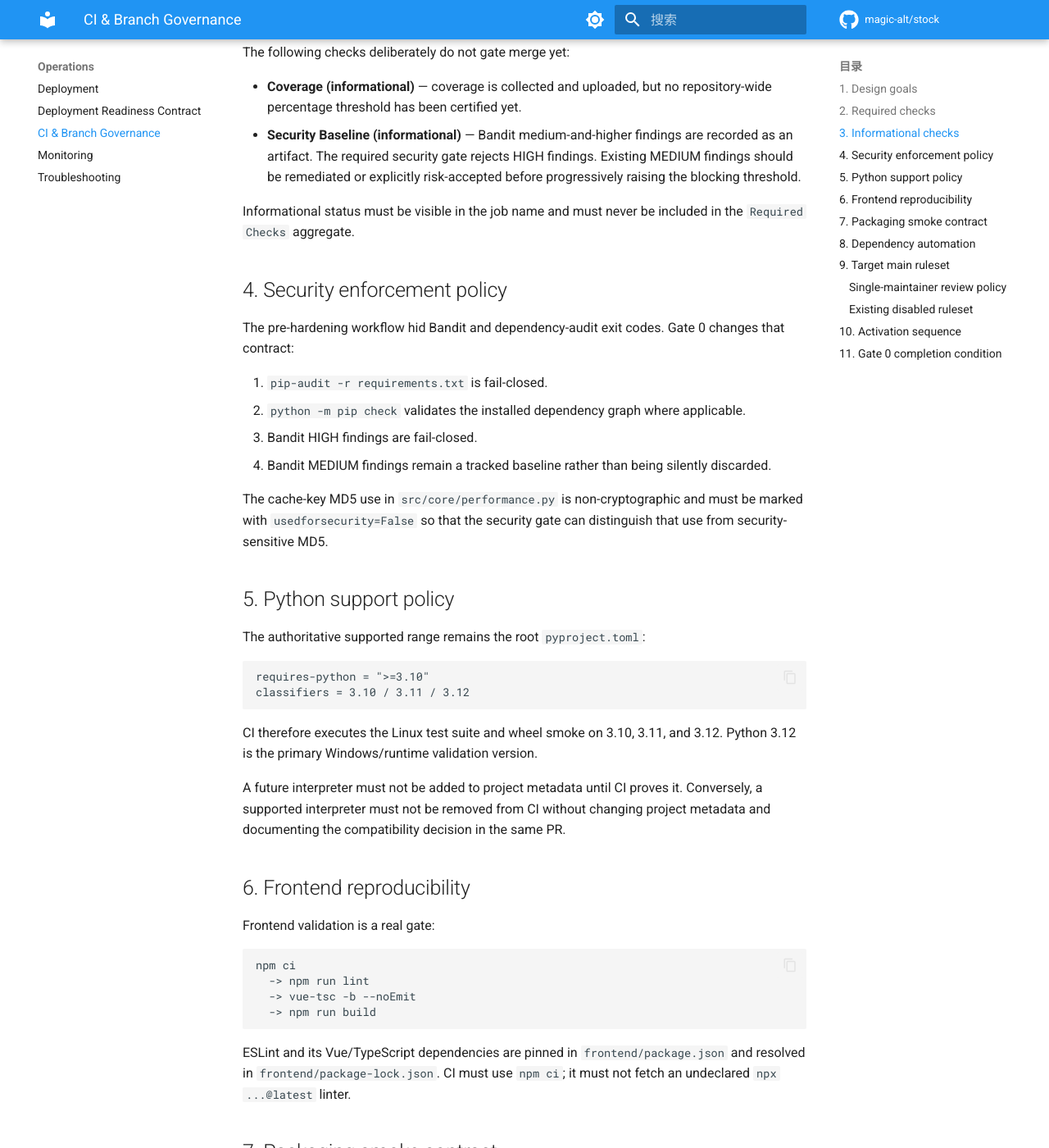
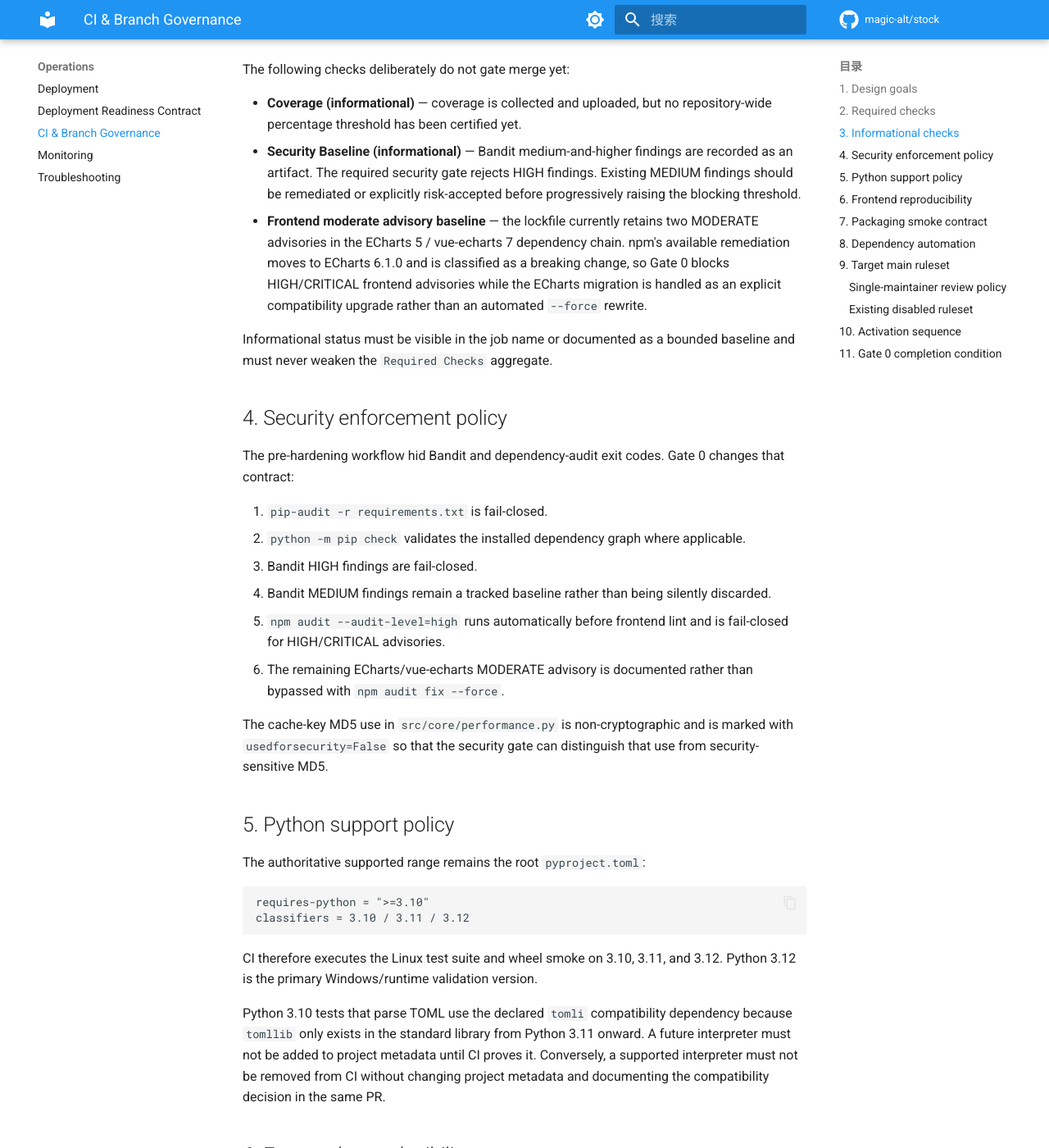
Before and after one commit to magic-alt/stock, an MkDocs documentation site: the page built from docs/CI_GOVERNANCE.md, in a window 1280 px wide and 1400 px high, scrolled down 1546 px. Shown: the whole window at 82% size. Built offline with MkDocs 1.6.1 and Material for MkDocs 9.7.7, drawn with Linux system fonts in a browser that asks for light colours; comment, search, counter and statistics services are not loaded; the version menu is left out; some of the changed text lies outside the part shown.

Commit message:
docs(governance): document frontend advisory enforcement

````diff
--- a/docs/CI_GOVERNANCE.md
+++ b/docs/CI_GOVERNANCE.md
@@ -21,8 +21,8 @@
 | `Python Tests (3.12)` | Supported interpreter test gate |
 | `Windows Tests (3.12)` | Windows compatibility gate |
 | `Code Quality` | Ruff plus the current MyPy baseline |
-| `Security Gate` | High-severity Bandit findings and known dependency vulnerabilities are blocking |
-| `Frontend Gate` | `npm ci`, ESLint, Vue/TypeScript type check, and production build |
+| `Security Gate` | High-severity Bandit findings and known Python dependency vulnerabilities are blocking |
+| `Frontend Gate` | `npm ci`, HIGH-severity npm audit, ESLint, Vue/TypeScript type check, and production build |
 | `Packaging Smoke (3.10/3.11/3.12)` | Build wheel, Twine metadata validation, clean wheel install, CLI smoke |
 | `Documentation Gate` | Strict MkDocs build |
 | `Docker Validation` | Production image and Compose configuration |
@@ -37,8 +37,9 @@
 
 - **Coverage (informational)** — coverage is collected and uploaded, but no repository-wide percentage threshold has been certified yet.
 - **Security Baseline (informational)** — Bandit medium-and-higher findings are recorded as an artifact. The required security gate rejects HIGH findings. Existing MEDIUM findings should be remediated or explicitly risk-accepted before progressively raising the blocking threshold.
+- **Frontend moderate advisory baseline** — the lockfile currently retains two MODERATE advisories in the ECharts 5 / vue-echarts 7 dependency chain. npm's available remediation moves to ECharts 6.1.0 and is classified as a breaking change, so Gate 0 blocks HIGH/CRITICAL frontend advisories while the ECharts migration is handled as an explicit compatibility upgrade rather than an automated `--force` rewrite.
 
-Informational status must be visible in the job name and must never be included in the `Required Checks` aggregate.
+Informational status must be visible in the job name or documented as a bounded baseline and must never weaken the `Required Checks` aggregate.
 
 ## 4. Security enforcement policy
 
@@ -48,8 +49,10 @@
 2. `python -m pip check` validates the installed dependency graph where applicable.
 3. Bandit HIGH findings are fail-closed.
 4. Bandit MEDIUM findings remain a tracked baseline rather than being silently discarded.
+5. `npm audit --audit-level=high` runs automatically before frontend lint and is fail-closed for HIGH/CRITICAL advisories.
+6. The remaining ECharts/vue-echarts MODERATE advisory is documented rather than bypassed with `npm audit fix --force`.
 
-The cache-key MD5 use in `src/core/performance.py` is non-cryptographic and must be marked with `usedforsecurity=False` so that the security gate can distinguish that use from security-sensitive MD5.
+The cache-key MD5 use in `src/core/performance.py` is non-cryptographic and is marked with `usedforsecurity=False` so that the security gate can distinguish that use from security-sensitive MD5.
 
 ## 5. Python support policy
 
@@ -62,7 +65,7 @@
 
 CI therefore executes the Linux test suite and wheel smoke on 3.10, 3.11, and 3.12. Python 3.12 is the primary Windows/runtime validation version.
 
-A future interpreter must not be added to project metadata until CI proves it. Conversely, a supported interpreter must not be removed from CI without changing project metadata and documenting the compatibility decision in the same PR.
+Python 3.10 tests that parse TOML use the declared `tomli` compatibility dependency because `tomllib` only exists in the standard library from Python 3.11 onward. A future interpreter must not be added to project metadata until CI proves it. Conversely, a supported interpreter must not be removed from CI without changing project metadata and documenting the compatibility decision in the same PR.
 
 ## 6. Frontend reproducibility
 
@@ -71,11 +74,14 @@
 ```text
 npm ci
   -> npm run lint
+       -> prelint: npm run security:audit
+                    -> npm audit --audit-level=high
+       -> eslint . --max-warnings=0
   -> vue-tsc -b --noEmit
   -> npm run build
 ```
 
-ESLint and its Vue/TypeScript dependencies are pinned in `frontend/package.json` and resolved in `frontend/package-lock.json`. CI must use `npm ci`; it must not fetch an undeclared `npx ...@latest` linter.
+ESLint and its Vue/TypeScript dependencies are pinned in `frontend/package.json` and resolved in `frontend/package-lock.json`. CI must use `npm ci`; it must not fetch an undeclared `npx ...@latest` linter. The `prelint` lifecycle is intentional: every CI or developer invocation of the required lint gate first validates that the installed frontend graph has no HIGH/CRITICAL npm advisory.
 
 ## 7. Packaging smoke contract
 
````
